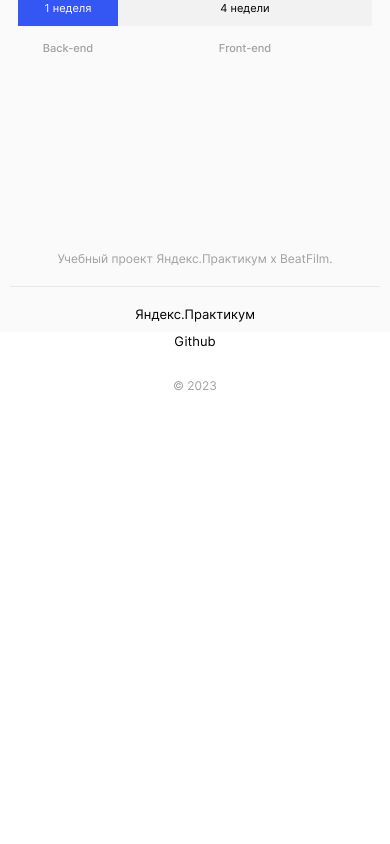
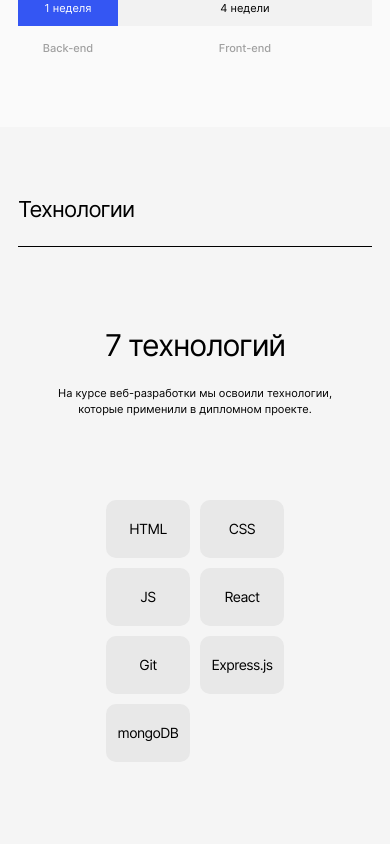
Before and after one commit to k-pros/movies-explorer-frontend, a React (Create React App) app: page / in a window 390 px wide. Shown: the part 1200-2044 px from the top of the page. Before the commit the page ends 1593 px from the top, so only its background shows below. Built offline with nearby package versions, Linux system fonts and the light colour scheme.

Commit message:
Сверстать блок 'Технологии'

```diff
--- a/src/components/AboutProject/AboutProject.css
+++ b/src/components/AboutProject/AboutProject.css
@@ -40,7 +40,6 @@
 }
 
 .project-levels {
-  height: 100px;
   display: grid;
   grid-template-columns: minmax(100px, 20%) minmax(184px, 80%);
   grid-template-rows: 36px 17px;
--- a/src/components/Techs/Techs.css
+++ b/src/components/Techs/Techs.css
@@ -0,0 +1,79 @@
+.techs {
+  background-color: #f5f5f5;
+  padding: 100px 70px;
+}
+
+.techs__subtitle {
+  text-align: center;
+  margin: 90px 0 26px;
+  font-size: 50px;
+  font-weight: 400;
+  line-height: 58px;
+  letter-spacing: -2px;
+}
+
+.techs__description {
+  text-align: center;
+  max-width: 500px;
+  margin: 0 auto 100px;
+}
+
+.techs__list {
+  list-style: none;
+  display: flex;
+  gap: 10px;
+  justify-content: center;
+  flex-wrap: wrap;
+  padding: 0;
+}
+
+.techs__item {
+  font-size: 14px;
+  letter-spacing: -0.56px;
+  border-radius: 10px;
+  background: #e8e8e8;
+  width: 90px;
+  text-align: center;
+  padding: 21px 0;
+  box-sizing: border-box;
+}
+
+@media screen and (max-width: 830px) {
+  .techs__item {
+    width: 84px;
+  }
+}
+
+@media screen and (max-width: 800px) {
+  .techs {
+    padding: 90px 50px;
+  }
+
+  .techs__subtitle {
+    margin: 80px 0 22px;
+  }
+
+  .techs__description {
+    margin-bottom: 83px;
+    max-width: 310px;
+  }
+}
+
+@media screen and (max-width: 480px) {
+  .techs {
+    padding: 70px 18px;
+  }
+
+  .techs__subtitle {
+    font-size: 30px;
+    line-height: normal;
+    letter-spacing: -1.2px;
+  }
+}
+
+@media screen and (max-width: 400px) {
+  .techs__list {
+    justify-content: flex-start;
+    margin-left: calc((100% - 178px) / 2);
+  }
+}
--- a/src/components/Techs/Techs.js
+++ b/src/components/Techs/Techs.js
@@ -3,7 +3,20 @@
 function Techs() {
 
   return (
-    <></>
+    <section className="techs">
+      <h2 className="techs__title subtitle">Технологии</h2>
+        <h3 className="techs__subtitle">7 технологий</h3>
+        <p className="techs__description text">На курсе веб-разработки мы освоили технологии, которые&nbsp;применили в дипломном проекте.</p>
+        <ul className="techs__list">
+          <li className="techs__item">HTML</li>
+          <li className="techs__item">CSS</li>
+          <li className="techs__item">JS</li>
+          <li className="techs__item">React</li>
+          <li className="techs__item">Git</li>
+          <li className="techs__item">Express.js</li>
+          <li className="techs__item">mongoDB</li>
+        </ul>
+    </section>
   );
 }
 
```
